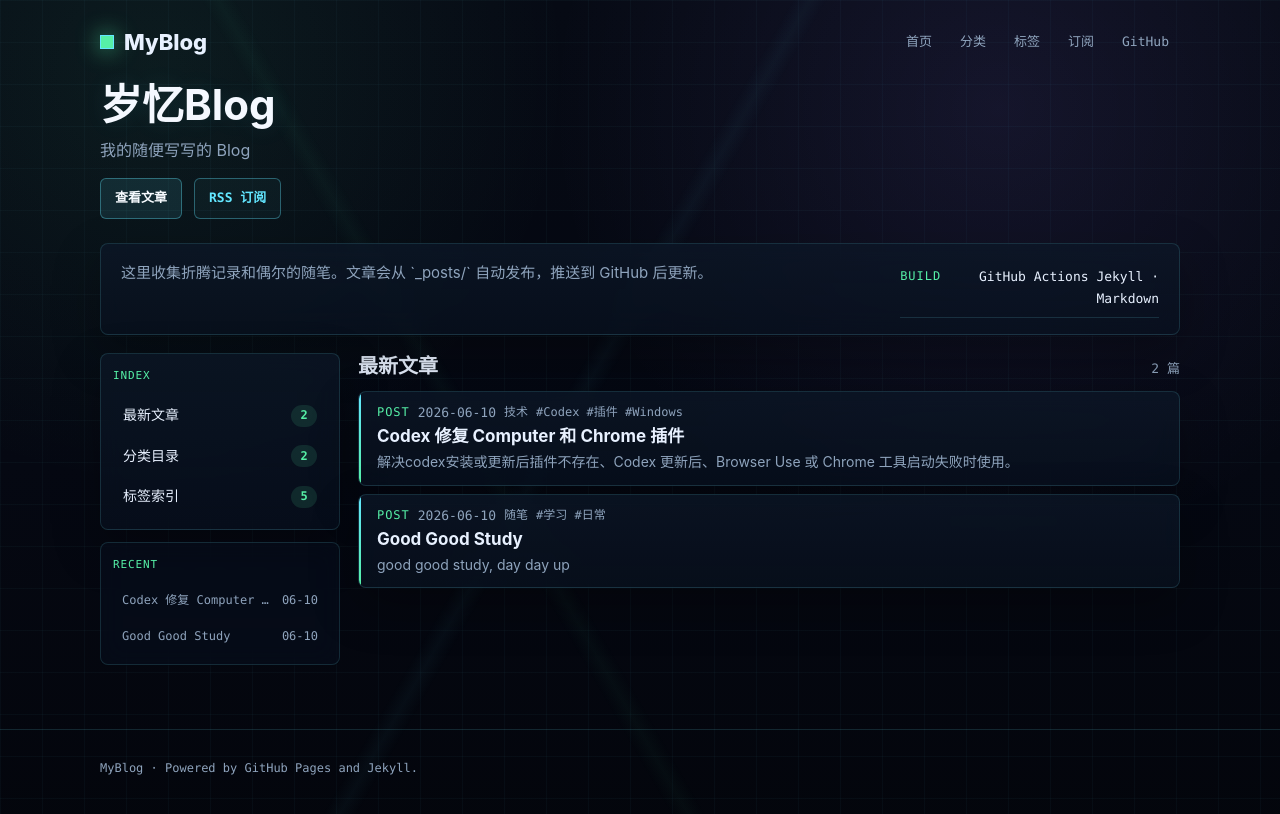
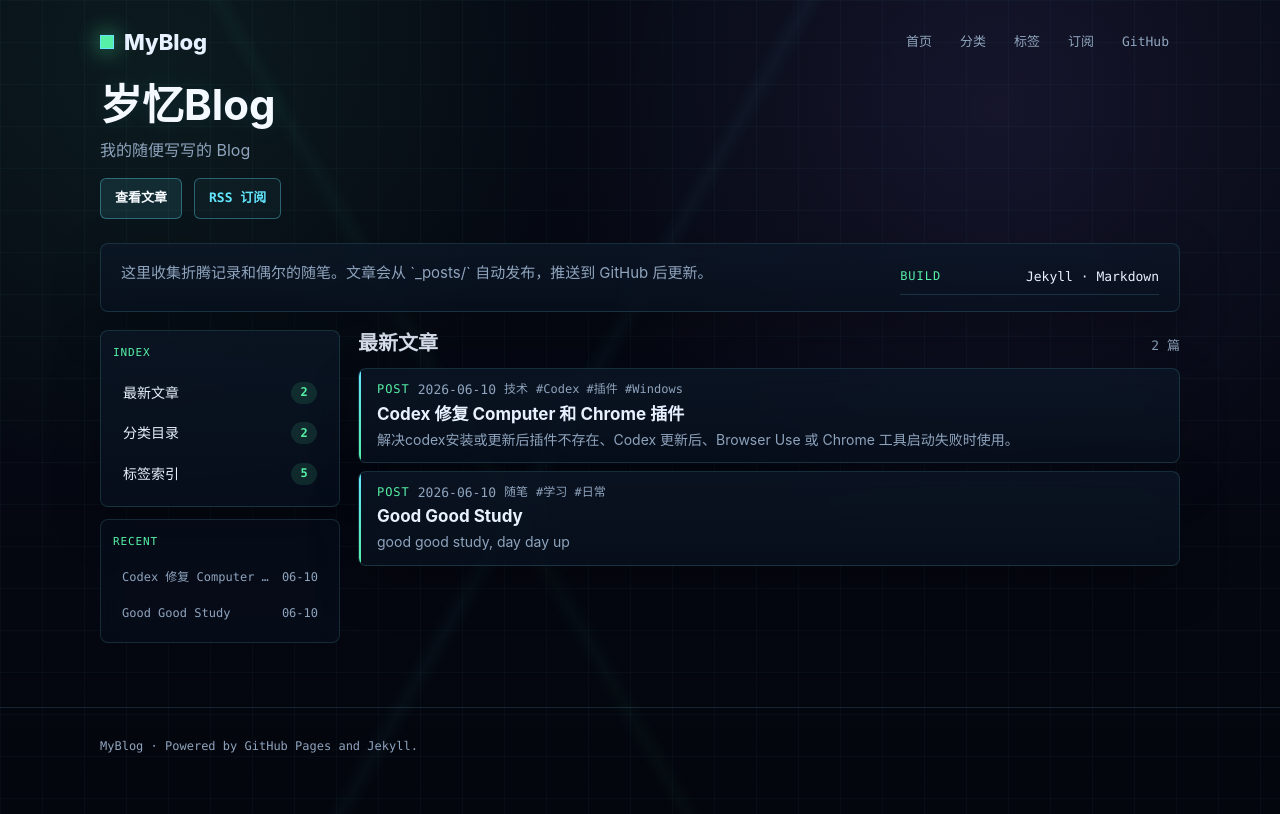
Before and after one commit to joysky77/MyBlog, a Jekyll site: the page built from index.md, in a window 1280 px wide. Shown: the top 814 px of the page. Built offline with Jekyll 4.4.1, drawn with Linux system fonts in a browser that asks for light colours; comment, search, counter and statistics services are not loaded.

```diff
--- a/index.md
+++ b/index.md
@@ -10,7 +10,7 @@ title: 岁忆Blog
   <dl class="signal-list">
     <div>
       <dt>BUILD</dt>
-      <dd>GitHub Actions Jekyll · Markdown</dd>
+      <dd>Jekyll · Markdown</dd>
     </div>
   </dl>
 </section>
```
